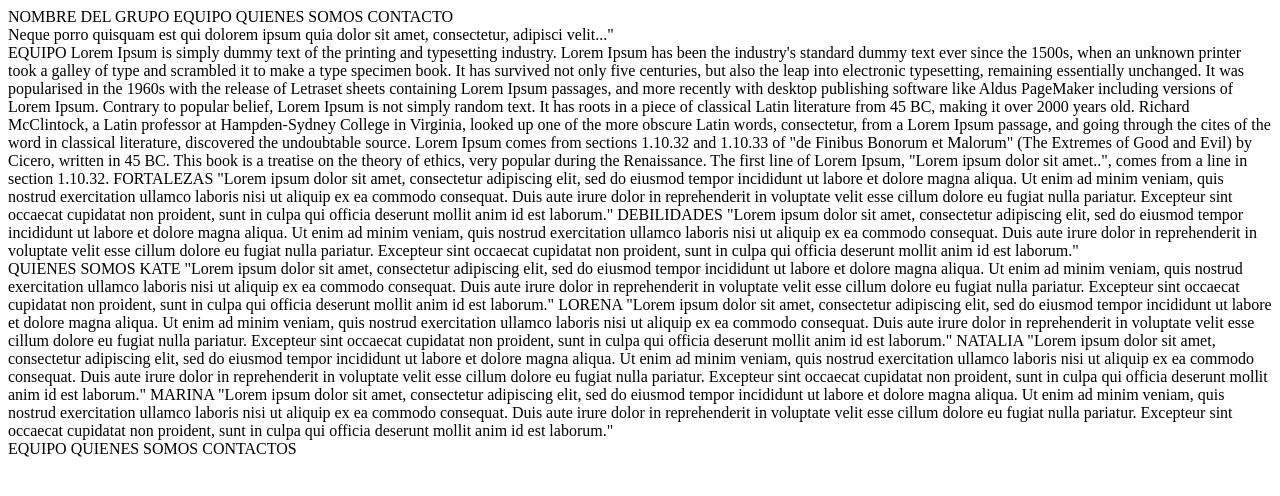
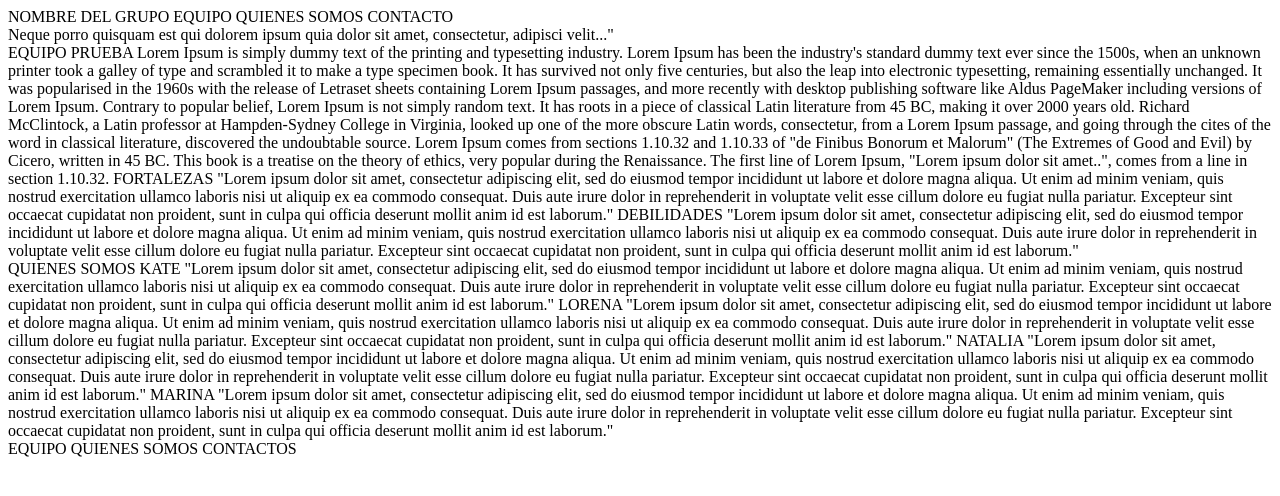
Before and after one commit to lorenapm/About-us, a plain HTML site: page index.html in a window 1280 px wide. Drawn offline with Linux system fonts and the light colour scheme.

Commit message:
test kate

```diff
--- a/index.html
+++ b/index.html
@@ -28,7 +28,7 @@
         </section>
 
         <section>
-            EQUIPO
+            EQUIPO PRUEBA
             Lorem Ipsum is simply dummy text of the printing and typesetting industry. Lorem Ipsum has been the
             industry's
             standard dummy text ever since the 1500s, when an unknown printer took a galley of type and scrambled it to
```
